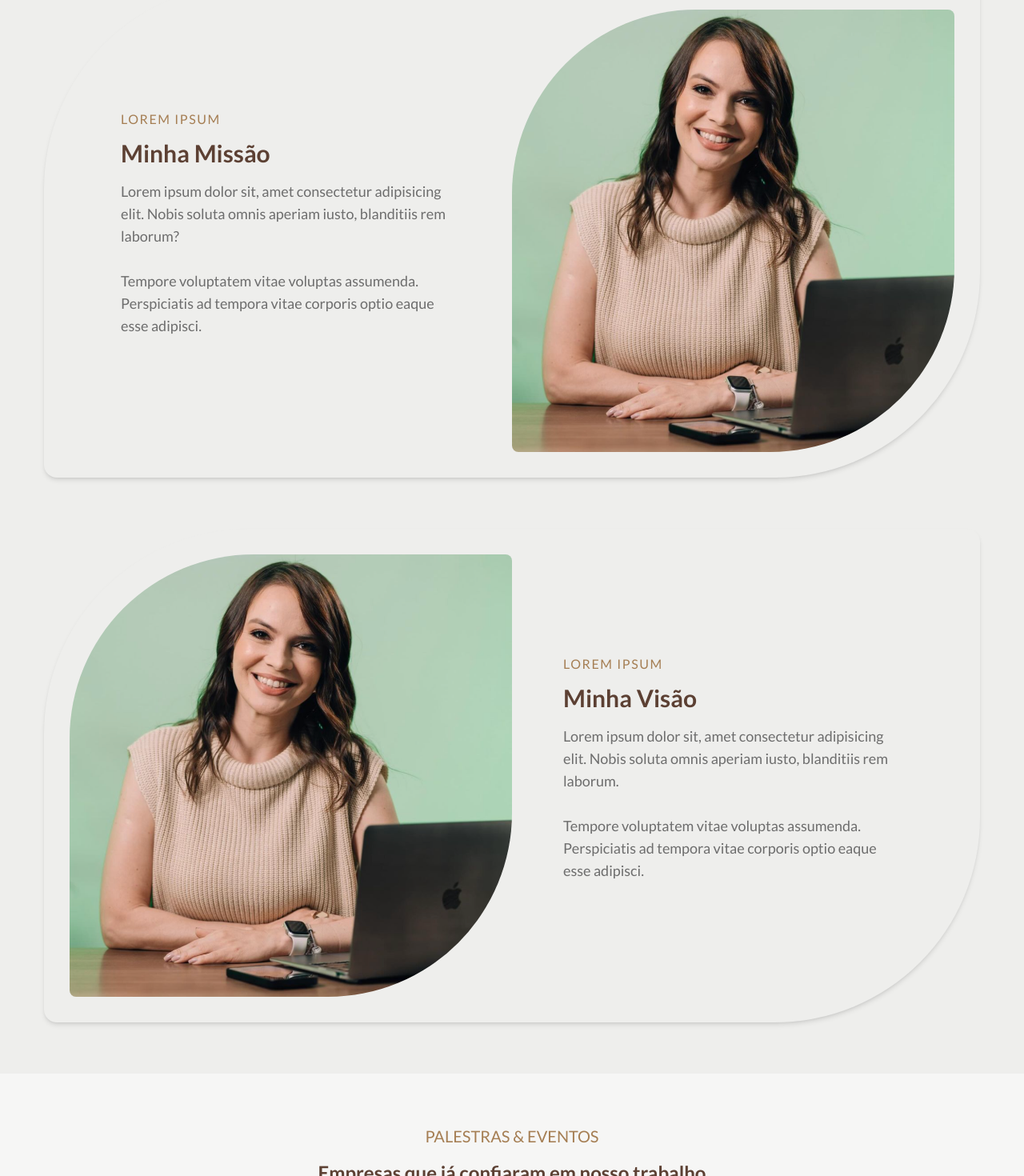
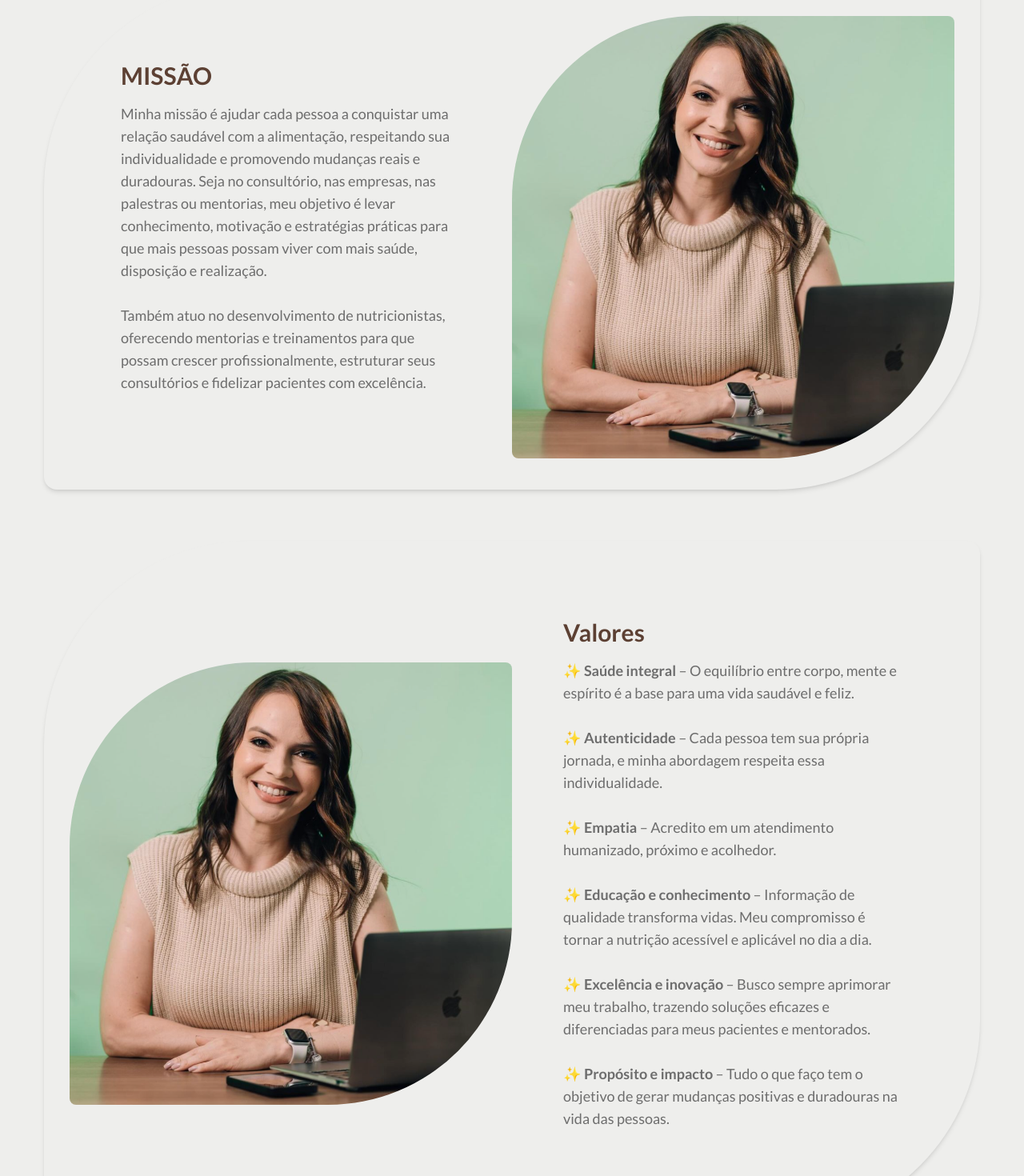
Before and after one commit to ArielSpencer/nutri-edvania-site, a Next.js app: page /sobre-mim in a window 1280 px wide. Shown: the part 1520-2990 px from the top of the page at 80% size. Built offline with nearby package versions, Linux system fonts and the light colour scheme.

Commit message:
refactor: rename MissionVisionSection to MissionValuesSection and update texts

```diff
--- a/app/sobre-mim/page.jsx
+++ b/app/sobre-mim/page.jsx
@@ -1,5 +1,5 @@
 import CompaniesSection from "@/components/about/CompaniesSection";
-import MissionVisionSection from "@/components/about/MissionVisionSection";
+import MissionValuesSection from "@/components/about/MissionValuesSection";
 import StorySection from "@/components/about/StorySection";
 import Banner from "@/components/Banner";
 import BlogSection from "@/components/home/BlogSection";
@@ -11,8 +11,8 @@ const About = () => {
       description="CEO da Estima Nutrição, formada em 2004 e atuando como nutricionista clínica e esportiva funcional desde 2009."
     />
     <StorySection />
-    <MissionVisionSection />
-    <CompaniesSection />
+    <MissionValuesSection />
+    {/* <CompaniesSection /> */}
     <BlogSection />
   </div>
 }
--- /dev/null
+++ b/components/about/MissionValuesSection.jsx
@@ -0,0 +1,55 @@
+import Image from "next/image";
+import MissionPhoto from "@/public/assets/home/sobre-edvania-soares.png";
+import ValuePhoto from "@/public/assets/home/sobre-edvania-soares.png";
+
+const MissionValuesSection = () => {
+  return (
+    <section className="container flex flex-col mx-auto py-16 gap-16">
+
+      <div className="flex flex-col md:flex-row items-center bg-background-light p-8 shadow-md rounded-[256px_16px]">
+        <div className="md:w-1/2 p-16">
+          <h2 className="text-3xl font-bold text-title mb-4 uppercase">Missão</h2>
+          <p className="text-writing text-lg mb-6">
+            Minha missão é ajudar cada pessoa a conquistar uma relação saudável com a alimentação, respeitando sua individualidade e promovendo mudanças reais e duradouras. Seja no consultório, nas empresas, nas palestras ou mentorias, meu objetivo é levar conhecimento, motivação e estratégias práticas para que mais pessoas possam viver com mais saúde, disposição e realização.
+          <br /><br />
+            Também atuo no desenvolvimento de nutricionistas, oferecendo mentorias e treinamentos para que possam crescer profissionalmente, estruturar seus consultórios e fidelizar pacientes com excelência.
+          </p>
+        </div>
+
+        <div className="md:w-1/2 relative">
+          <div className="overflow-hidden rounded-[230px_8px]">
+            <Image src={MissionPhoto} alt="Missão Edvânia" className="object-cover w-full h-full" />
+          </div>
+        </div>
+      </div >
+
+      <div className="flex flex-col md:flex-row items-center bg-background-light p-8 shadow-md rounded-[256px_16px]">
+        <div className="md:w-1/2 relative">
+          <div className="overflow-hidden rounded-[230px_8px]">
+            <Image src={ValuePhoto} alt="Valores Edvânia" className="object-cover w-full h-full" />
+          </div>
+        </div>
+
+        <div className="md:w-1/2 p-16">
+          <h2 className="text-3xl font-bold text-title mb-4">Valores</h2>
+          <p className="text-writing text-lg mb-6">
+          ✨ <b>Saúde integral</b> – O equilíbrio entre corpo, mente e espírito é a base para uma vida saudável e feliz.
+          <br /><br />
+          ✨ <b>Autenticidade</b> – Cada pessoa tem sua própria jornada, e minha abordagem respeita essa individualidade.
+          <br /><br />
+          ✨ <b>Empatia</b> – Acredito em um atendimento humanizado, próximo e acolhedor.
+          <br /><br />
+          ✨ <b>Educação e conhecimento</b> – Informação de qualidade transforma vidas. Meu compromisso é tornar a nutrição acessível e aplicável no dia a dia.
+          <br /><br />
+          ✨ <b>Excelência e inovação</b> – Busco sempre aprimorar meu trabalho, trazendo soluções eficazes e diferenciadas para meus pacientes e mentorados.
+          <br /><br />
+          ✨ <b>Propósito e impacto</b> – Tudo o que faço tem o objetivo de gerar mudanças positivas e duradouras na vida das pessoas.
+          </p>
+        </div>
+      </div >
+
+    </section>
+  );
+};
+
+export default MissionValuesSection;
--- a/components/about/MissionVisionSection.jsx
+++ /dev/null
@@ -1,45 +0,0 @@
-import Image from "next/image";
-import MissionPhoto from "@/public/assets/home/sobre-edvania-soares.png";
-import ValuePhoto from "@/public/assets/home/sobre-edvania-soares.png";
-
-const MissionVisionSection = () => {
-  return (
-    <section className="container flex flex-col mx-auto py-16 gap-16">
-
-      <div className="flex flex-col md:flex-row items-center bg-background-light p-8 shadow-md rounded-[256px_16px]">
-        <div className="md:w-1/2 p-16">
-          <p className="text-secondary uppercase tracking-widest mb-2">Lorem Ipsum</p>
-          <h2 className="text-3xl font-bold text-title mb-4">Minha Missão</h2>
-          <p className="text-writing text-lg mb-6">
-            Lorem ipsum dolor sit, amet consectetur adipisicing elit. Nobis soluta omnis aperiam iusto, blanditiis rem laborum? <br /><br />Tempore voluptatem vitae voluptas assumenda. Perspiciatis ad tempora vitae corporis optio eaque esse adipisci.
-          </p>
-        </div>
-
-        <div className="md:w-1/2 relative">
-          <div className="overflow-hidden rounded-[230px_8px]">
-            <Image src={MissionPhoto} alt="Missão Edvânia" className="object-cover w-full h-full" />
-          </div>
-        </div>
-      </div >
-
-      <div className="flex flex-col md:flex-row items-center bg-background-light p-8 shadow-md rounded-[256px_16px]">
-        <div className="md:w-1/2 relative">
-          <div className="overflow-hidden rounded-[230px_8px]">
-            <Image src={ValuePhoto} alt="Valores Edvânia" className="object-cover w-full h-full" />
-          </div>
-        </div>
-
-        <div className="md:w-1/2 p-16">
-          <p className="text-secondary uppercase tracking-widest mb-2">Lorem Ipsum</p>
-          <h2 className="text-3xl font-bold text-title mb-4">Minha Visão</h2>
-          <p className="text-writing text-lg mb-6">
-            Lorem ipsum dolor sit, amet consectetur adipisicing elit. Nobis soluta omnis aperiam iusto, blanditiis rem laborum. <br /><br />Tempore voluptatem vitae voluptas assumenda. Perspiciatis ad tempora vitae corporis optio eaque esse adipisci.
-          </p>
-        </div>
-      </div >
-
-    </section>
-  );
-};
-
-export default MissionVisionSection;
```
